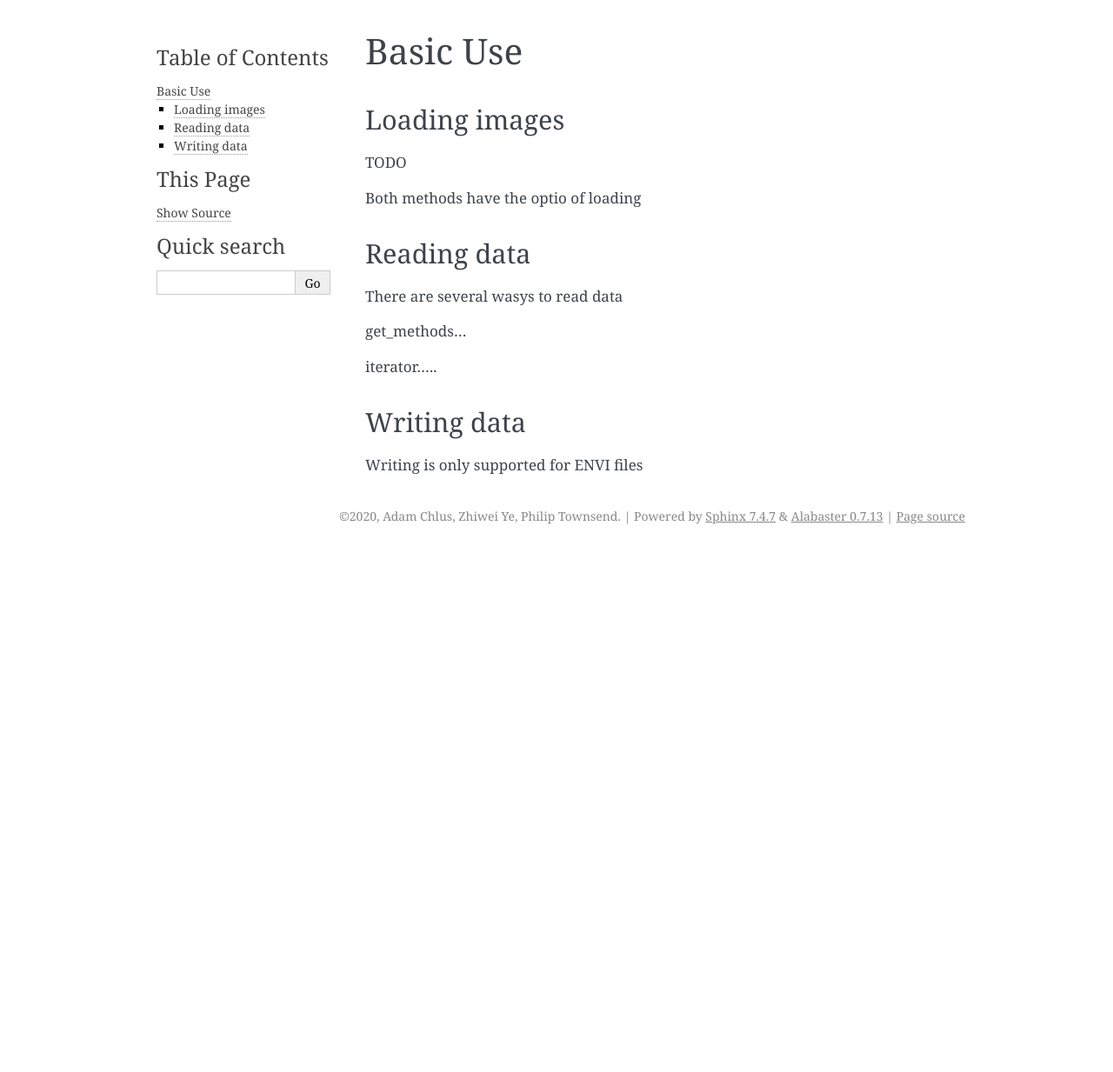
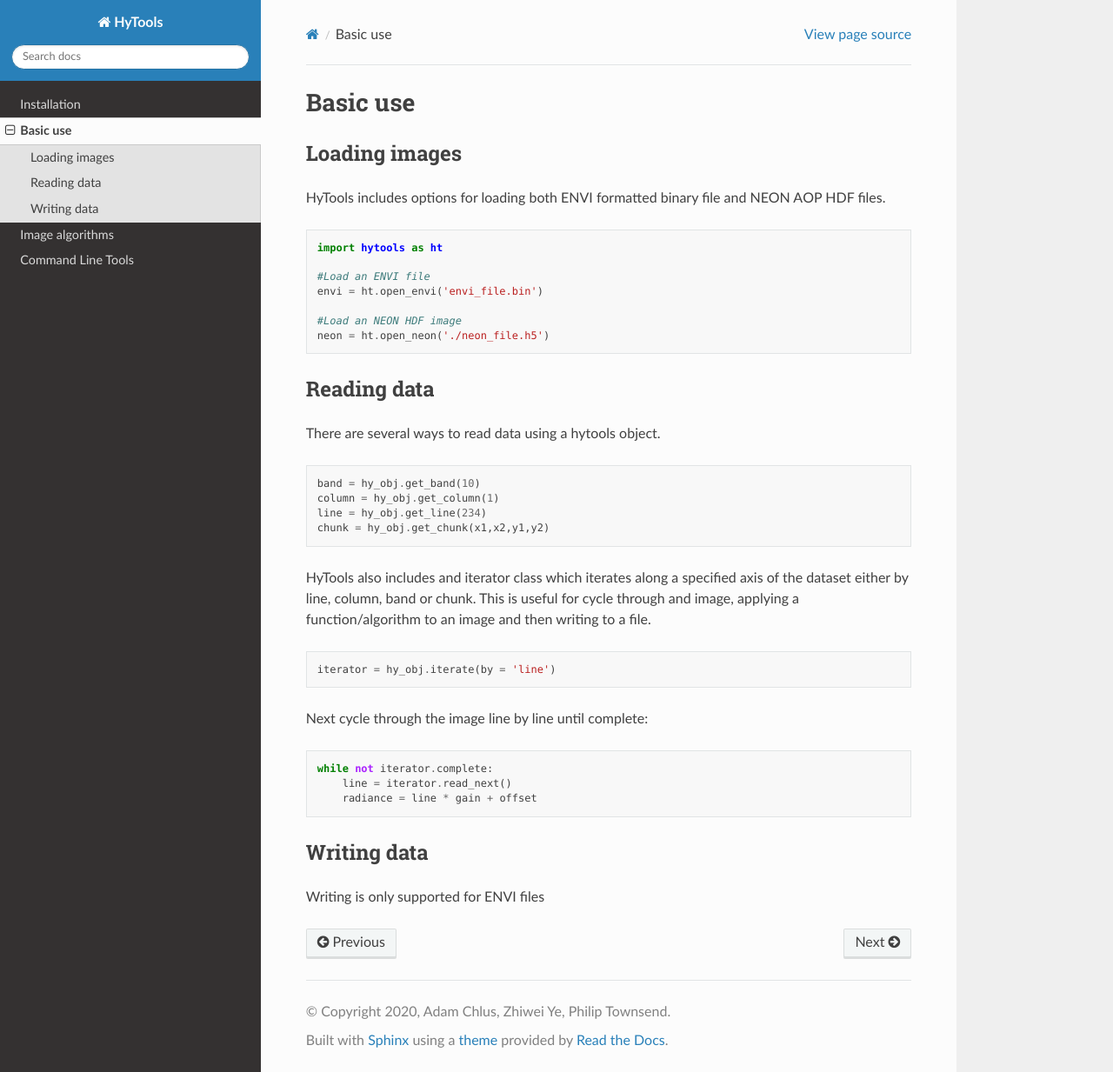
Before and after one commit to EnSpec/hytools, a Sphinx documentation site: the page built from docs/source/basics.rst, in a window 1280 px wide and 1233 px high. Shown: the whole window at 87% size. Built offline with Sphinx 7.4.7 and the Read the Docs theme 2.0.0, drawn with Linux system fonts in a browser that asks for light colours.

Commit message:
Updated docs

```diff
--- a/docs/source/basics.rst
+++ b/docs/source/basics.rst
@@ -1,25 +1,56 @@
 .. _basics:
 
 ===========
- Basic Use
+ Basic use
 ===========
 
 
 Loading images
 ==============
 
-TODO
+HyTools includes options for loading both ENVI formatted binary file
+and NEON AOP HDF files.
 
-Both methods have the optio of loading
+.. code-block:: python
+
+   import hytools as ht
+
+   #Load an ENVI file
+   envi = ht.open_envi('envi_file.bin')
+
+   #Load an NEON HDF image
+   neon = ht.open_neon('./neon_file.h5')
+
 
 Reading data
 ============
 
-There are several wasys to read data
+There are several ways to read data using a hytools object.
 
-get_methods...
+.. code-block:: python
 
-iterator.....
+	band = hy_obj.get_band(10)
+	column = hy_obj.get_column(1)
+	line = hy_obj.get_line(234)
+	chunk = hy_obj.get_chunk(x1,x2,y1,y2)
+
+
+HyTools also includes and iterator class which iterates along a
+specified axis of the dataset either by line, column, band or
+chunk. This is useful for cycle through and image, applying
+a function/algorithm to an image and then writing to a file.
+
+.. code-block:: python
+
+   iterator = hy_obj.iterate(by = 'line')
+
+Next cycle through the image line by line until complete:
+
+.. code-block:: python
+
+   while not iterator.complete:
+       line = iterator.read_next()
+       radiance = line * gain + offset
 
 
 Writing data
--- a/docs/source/conf.py
+++ b/docs/source/conf.py
@@ -12,6 +12,7 @@
 #
 import os
 import sys
+import sphinx_rtd_theme
 sys.path.insert(0, os.path.abspath('..'))
 
 
@@ -34,6 +35,7 @@
     'sphinx.ext.autodoc',
     'sphinx.ext.viewcode',
     'sphinx.ext.coverage',
+    "sphinx_rtd_theme"
 ]
 
 # Add any paths that contain templates here, relative to this directory.
@@ -50,7 +52,7 @@
 # The theme to use for HTML and HTML Help pages.  See the documentation for
 # a list of builtin themes.
 #
-html_theme = 'alabaster'
+html_theme = 'sphinx_rtd_theme'
 
 # Add any paths that contain custom static files (such as style sheets) here,
 # relative to this directory. They are copied after the builtin static files,
--- /dev/null
+++ b/docs/source/requirements.txt
@@ -0,0 +1 @@
+sphinx_rtd_theme
```
Also changed, not shown: .readthedocs.yml.
